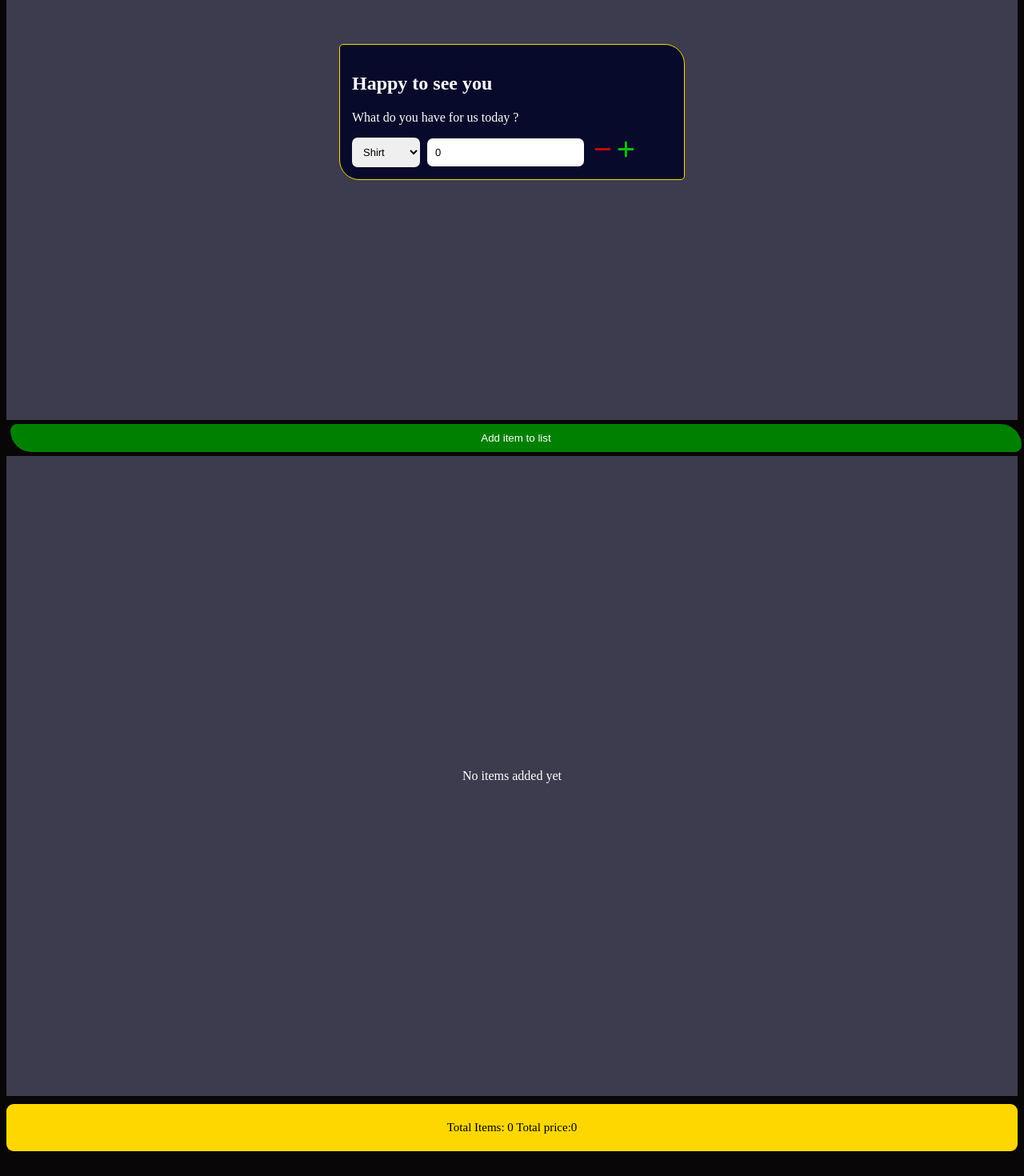
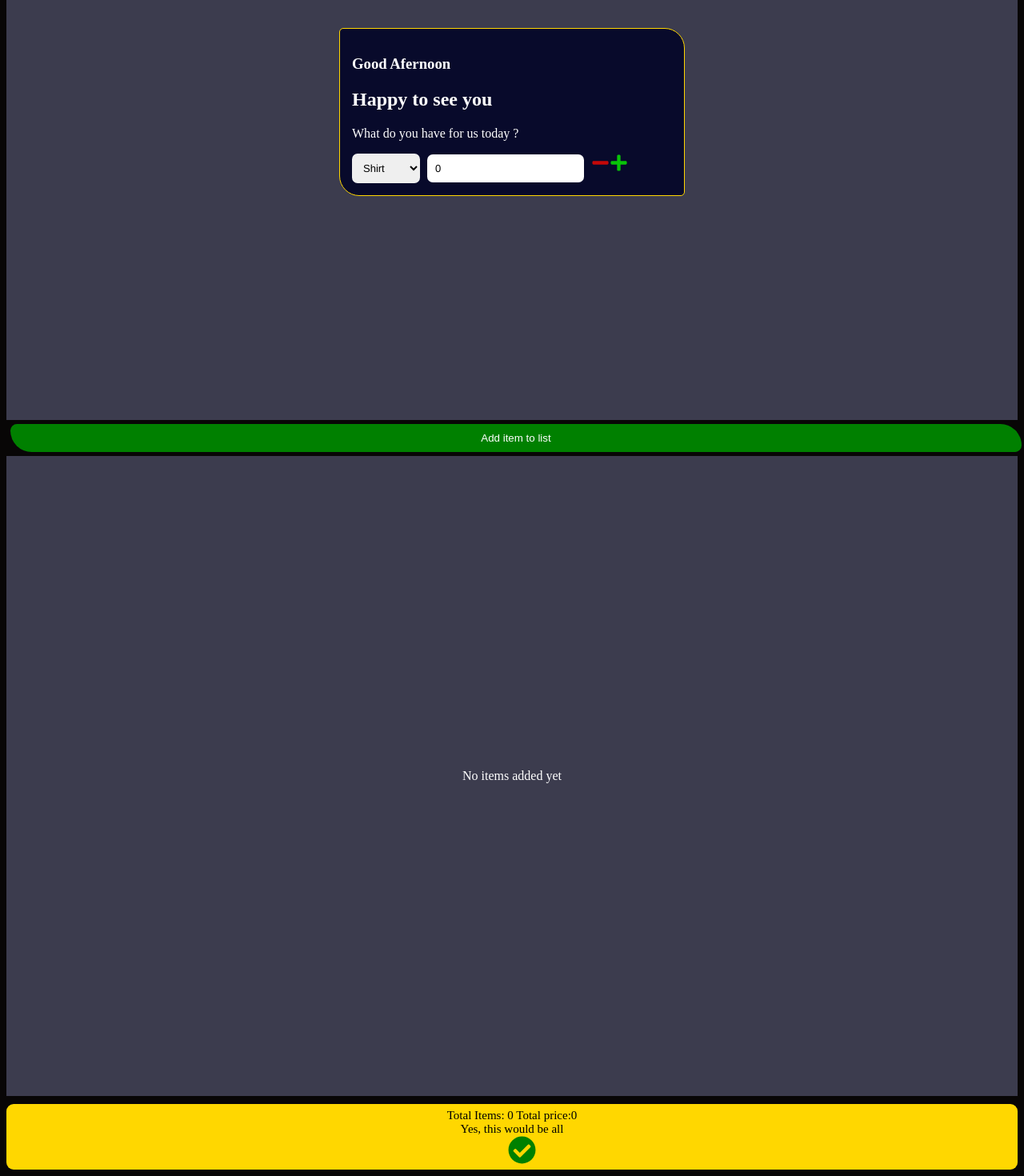
Before and after one commit to OgbodoChinonso/laundry-app, a React (Vite) app: page /welcome in a window 1280 px wide. Shown: the part 721-2191 px from the top of the page at 80% size. Before the commit the page ends 2168 px from the top, so only its background shows below. Built offline with nearby package versions, Linux system fonts and the light colour scheme.

Commit message:
retry logo

```diff
--- a/src/App.css
+++ b/src/App.css
@@ -309,13 +309,16 @@ font-size: 13px;
 font-family: 'Franklin Gothic Medium', 'Arial Narrow', Arial, sans-serif
 }
 .grandTotal{
-  display: felx; justify-content: flex-end;
+  display:flex;
+  flex-direction: column;
+  align-items: center;
   background-color: gold;
   padding: 6px;
   border:none; border-radius: 9px;
   min-width: 60%;
+  min-height: 70px;
   color: black;
-  text-align: center;
+
   font-size: 15px;
 }
 .faAddBtn{
--- a/src/Components/Nav.tsx
+++ b/src/Components/Nav.tsx
@@ -1,5 +1,5 @@
 import {Link} from 'react-router-dom'
-// import capture from '../assets/images/capture.png'
+import capture from '../assets/images/capture.png'
  import '../App.css'
 
 
@@ -8,7 +8,7 @@ function Nav() {
     <>
      <section >
       <div id="main-header">
-      <img className='img' alt='laundry name' />
+      <img className='img' src={capture} alt='laundry name' />
       <header>
           <h1 style={{ color: "gold" }}></h1>
         </header>
--- a/src/main.tsx
+++ b/src/main.tsx
@@ -7,13 +7,16 @@ import Login from './pages/Login.tsx'
 import SignUp from './pages/SignUp.tsx';
 import AboutUs from './pages/AboutUs.tsx';
 import Welcome from './pages/LoggedIn.tsx'
+import Payment from './pages/Payment.tsx'
 
 createRoot(document.getElementById('root')!).render(
   <StrictMode>
     <BrowserRouter>
+
     <Nav />
 
       <Routes>
+        <Route path='/payment' element={<Payment />} />
         <Route path="/" element={<HomePage />} />
         <Route path='/login' element ={<Login />} />
         <Route path='/signup' element={<SignUp />} />
--- a/src/pages/LoggedIn.tsx
+++ b/src/pages/LoggedIn.tsx
@@ -1,9 +1,10 @@
-import { FontAwesomeIcon } from '@fortawesome/react-fontawesome';
-import { faPlus } from '@fortawesome/free-solid-svg-icons'
-import { faMinus } from '@fortawesome/free-solid-svg-icons'
+import { FaPlus } from 'react-icons/fa'
+import { FaMinus } from 'react-icons/fa'
 import { FaTrash } from 'react-icons/fa'
+import { FaCheckCircle} from 'react-icons/fa'
 import { userDetails } from '../store/userStore.ts'
 import { useState,type ChangeEvent } from 'react'
+import { Link } from 'react-router-dom'
 
  interface ItemData{
     name: string;
@@ -62,13 +63,19 @@ function Welcome(){
       };const totalQuantity = addItems.reduce((acc, curr) =>
         acc + curr.count, 0); const totalPrice =
          addItems.reduce((acc, curr)=> acc + (curr.count * curr.price), 0
-        )
+        );
+
+        const currentTime = new Date().getHours();
+        const greetings = (currentTime <= 12) ? 'Good morning' :
+        (currentTime >= 12 && currentTime <= 16) ? 'Good Afernoon' :
+        'Good Evening'
 
   return(
     <>
     <section style={{color:'white'}} className='items'>
     <div className='itemSelector' style={{color: 'white'}}>
       <div>
+        <h3>{greetings}</h3>
       <h1>Happy to see you {lastname}</h1>
     <p>What do you have for us today ?</p>
     </div>
@@ -83,9 +90,9 @@ function Welcome(){
       value={quantity}
       min='0'
       placeholder='Put everything' name='quantity'/>
-      <FontAwesomeIcon icon={faMinus} onClick={removeQuantity}
+      <FaMinus onClick={removeQuantity}
       className='faMinusBtn'/>
-      <FontAwesomeIcon icon={faPlus}
+      <FaPlus
       onClick={addQuantity}
       className="faAddBtn"/>
     </div>
@@ -117,10 +124,15 @@ function Welcome(){
           }
         </div>
        <div className='grandTotal'>
-         <p>
+         <span>
                 Total Items: {totalQuantity} Total price:
                 {totalPrice}
-              </p>
+              </span>
+                <span>Yes, this would be all</span>
+              <Link to='/payment' >
+              <FaCheckCircle style={{fontSize:'35px',
+                color:'green',
+              }}/></Link>
        </div>
     </section>
     </>
--- /dev/null
+++ b/src/pages/Payment.tsx
@@ -0,0 +1,11 @@
+function Payment(){
+    return(
+        <>
+        <p style={{color:'white'}}>
+            Choose payment method
+        </p>
+        </>
+    )
+}
+
+export default Payment;
```
